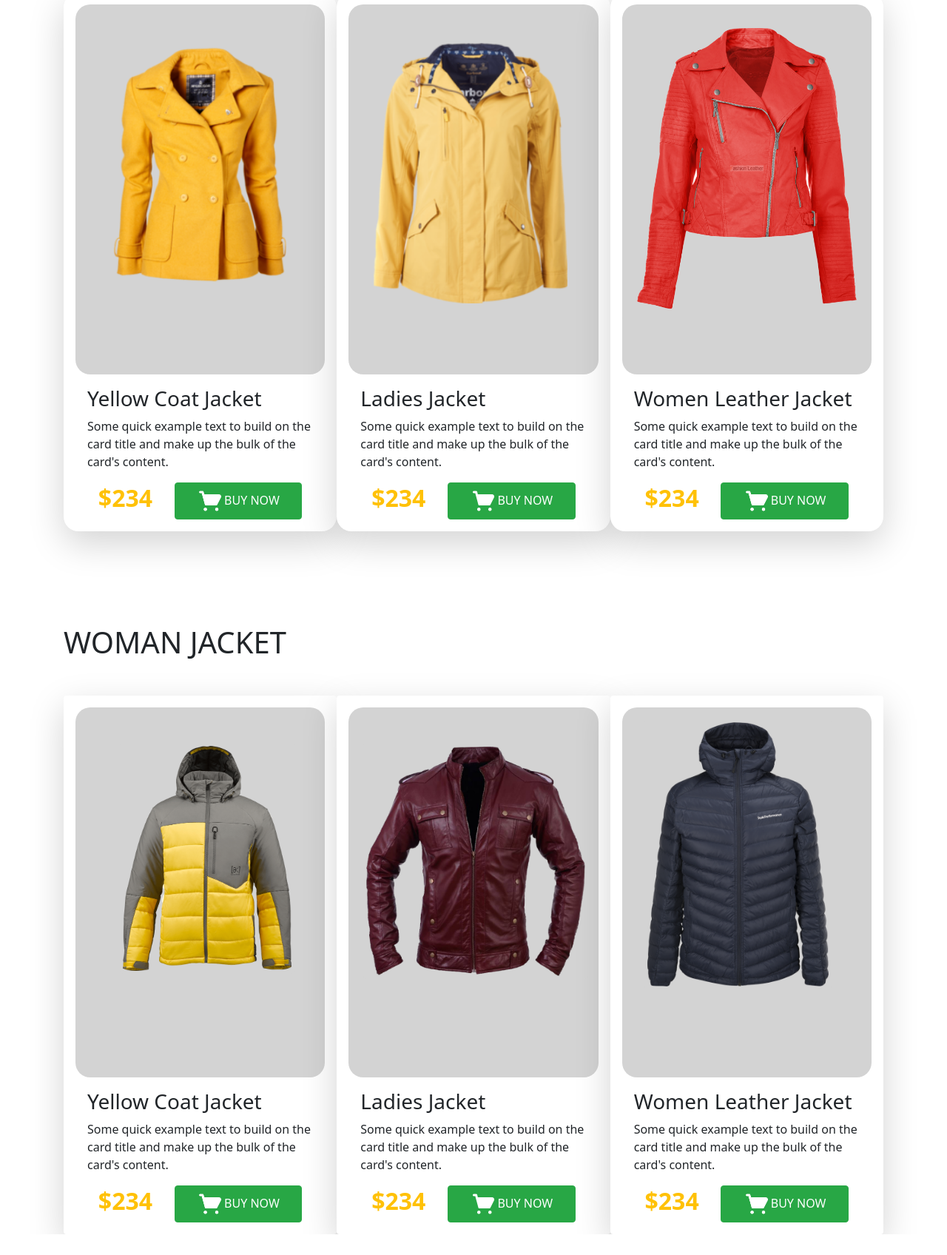
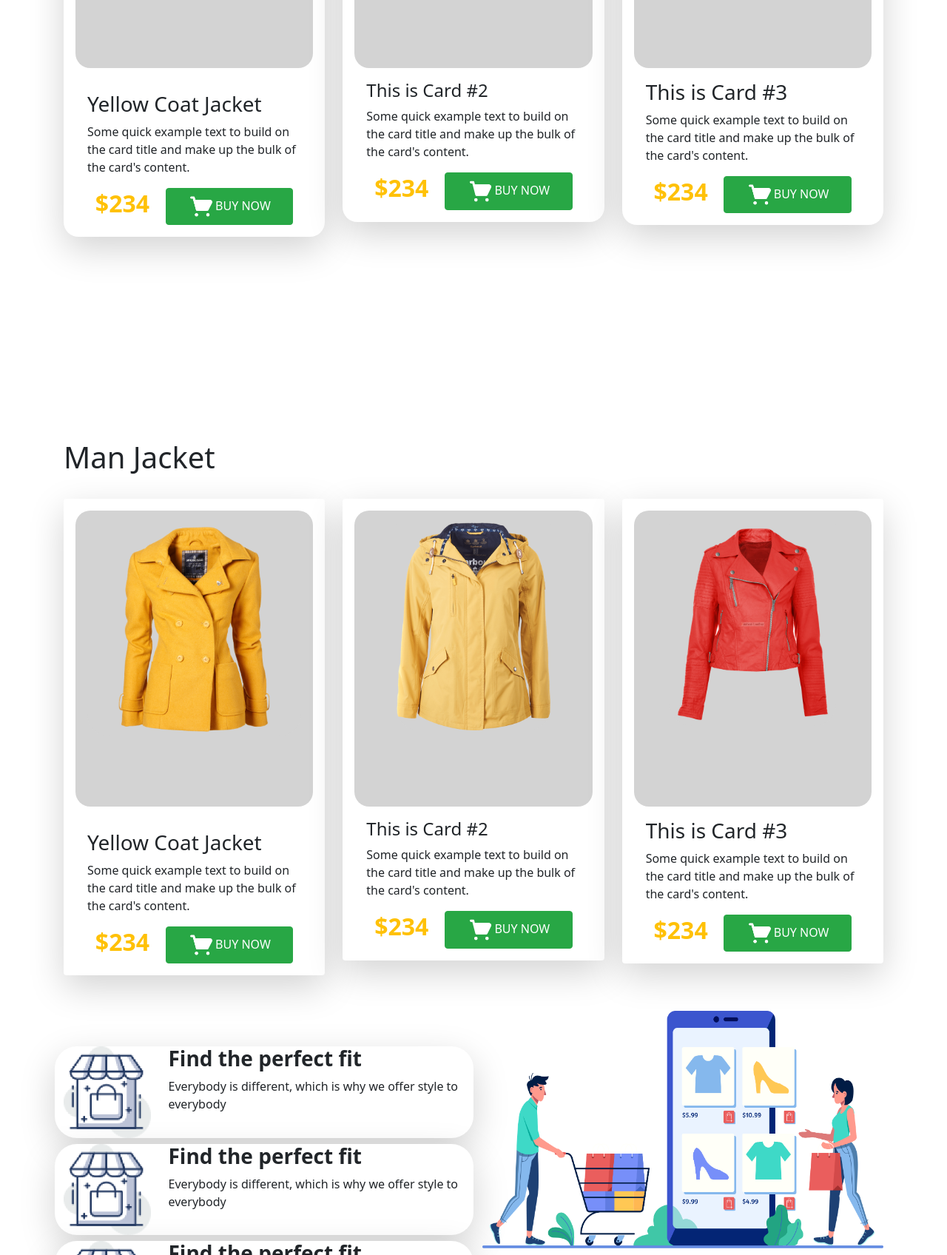
Before and after one commit to robinsrk/programming-hero-assignment-2, a plain HTML site: page index.html in a window 1280 px wide. Shown: the part 1104-2800 px from the top of the page at 74% size. Before the commit the page ends 2772 px from the top, so only its background shows below. Drawn offline with nearby package versions, Linux system fonts and the light colour scheme.

Commit message:
fixed responsive

```diff
--- a/index.html
+++ b/index.html
@@ -80,7 +80,7 @@
 							<button type="button" class="btn btn-success mt-5"><img class="w-25"
 									src="./Image/Logo/shopping-cart.png" alt=""> BUY NOW</button>
 						</div>
-						<div class="col-md-6 col-sm-12 back d-flex">
+						<div class="col-md-6 col-sm-12 back d-flex h-auto">
 							<img class="w-100 img-fluid" src="./Image/welcome.png" alt="">
 						</div>
 
@@ -89,18 +89,19 @@
 			</section>
 		</header>
 		<main>
-			<section class="women-jacket container">
-				<h1 class="mb-5">WOMAN JACKET</h1>
-				<div class="d-flex justify-content-between">
-					<div class="card item shadow-lg container" style="width: 25rem;">
-						<div class="mt-3 card-image">
-							<img src="./Image/seekpng1.png" class="card-img-top img-fluid img-thumbnail img-1 mt-5 mb-5"
-								alt="...">
+			<section class="container women-jacket mt-5">
+				<h1>Women Jacket</h1>
+				<div class="row mt-3 card-3">
+					<div class="col-md-12 col-lg-4 mt-3">
+						<div class="card card-inverse card-primary container shadow-lg item">
+							<div class="card-image mt-3">
+								<img class="card-img-top mt-3 h-auto img-1 img-fluid  mx-auto d-block"
+									src="./Image/SeekPng1.png" alt="Card image cap">
 							</div>
-						<div class="card-body">
+							<div class="card-body mt-3">
 								<h3 class="card-title">Yellow Coat Jacket</h3>
-							<p class="card-text">Some quick example text to build on the card title and make up the bulk
-								of the card's content.</p>
+								<p class="card-text">Some quick example text to build on the card title and make up the
+									bulk of the card's content.</p>
 								<div class="d-flex justify-content-around align-items-center">
 									<h2 class="text-warning font-weight-bold">$234</h2>
 									<a href="#" class="btn btn-success"><img class="w-25"
@@ -108,50 +109,18 @@
 								</div>
 							</div>
 						</div>
-					<div class="card item shadow-lg container d-flex" style="width: 25rem;">
+					</div>
+
+					<div class="col-md-12 col-lg-4 mt-3">
+						<div class="card card-inverse card-primary container shadow-lg item">
 							<div class="card-image mt-3">
-							<img src="./Image/pngitem.png"
-								class="card-img-top img-thumbnail img-fluid border-white img-2 mt-5 mb-5" alt="...">
+								<img class="card-img-top mt-3 img-2 img-fluid  mx-auto d-block"
+									src="./Image/PngItem_25973661.png" alt="Card image cap">
 							</div>
 							<div class="card-body">
-							<h3 class="card-title">Ladies Jacket</h3>
-							<p class="card-text">Some quick example text to build on the card title and make up the bulk
-								of the card's content.</p>
-							<div class="d-flex justify-content-around align-items-center">
-								<h2 class="text-warning font-weight-bold">$234</h2>
-								<a href="#" class="btn btn-success"><img class="w-25" src="./Image/Logo/shopping-cart.png" alt="">BUY NOW</a>
-							</div>
-						</div>
-					</div>
-					<div class="card item shadow-lg container" style="width: 25rem;">
-						<div class="card-image mt-3">
-							<img src="./Image/image15.png"
-								class="card-img-top img-fluid img-thumbnail border-white img-3 mt-3" alt="...">
-						</div>
-						<div class="card-body">
-							<h3 class="card-title">Women Leather Jacket</h3>
-							<p class="card-text">Some quick example text to build on the card title and make up the bulk
-								of the card's content.</p>
-							<div class="d-flex justify-content-around align-items-center">
-								<h2 class="text-warning font-weight-bold">$234</h2>
-								<a href="#" class="btn btn-success"><img class="w-25" src="./Image/Logo/shopping-cart.png" alt="">BUY NOW</a>
-							</div>
-						</div>
-					</div>
-				</div>
-			</section>
-			<section class="men-jacket container">
-				<h1 class="mb-5">WOMAN JACKET</h1>
-				<div class="d-flex justify-content-between">
-					<div class="card item shadow-lg container" style="width: 25rem;">
-						<div class="mt-3 card-image">
-							<img src="./Image/image11.png" class="card-img-top img-fluid img-thumbnail img-1 mt-5 mb-5"
-								alt="...">
-						</div>
-						<div class="card-body">
-							<h3 class="card-title">Yellow Coat Jacket</h3>
-							<p class="card-text">Some quick example text to build on the card title and make up the bulk
-								of the card's content.</p>
+								<h4 class="card-title">This is Card #2</h4>
+								<p class="card-text">Some quick example text to build on the card title and make up the
+									bulk of the card's content.</p>
 								<div class="d-flex justify-content-around align-items-center">
 									<h2 class="text-warning font-weight-bold">$234</h2>
 									<a href="#" class="btn btn-success"><img class="w-25"
@@ -159,33 +128,135 @@
 								</div>
 							</div>
 						</div>
-					<div class="card item shadow-lg container d-flex" style="width: 25rem;">
+					</div>
+
+
+					<div class="col-md-12 col-lg-4 mt-3">
+						<div class="card card-inverse card-success d-flex align-items-center item shadow-lg container">
 							<div class="card-image mt-3">
-							<img src="./Image/vippng1.png"
-								class="card-img-top img-thumbnail img-fluid img-2 mt-5 mb-5" alt="...">
+								<img class="card-img-top img-fluid  mx-auto d-block mt-3 img-3"
+									src="./Image/image15.png" alt="Card image cap">
 							</div>
 							<div class="card-body">
-							<h3 class="card-title">Ladies Jacket</h3>
-							<p class="card-text">Some quick example text to build on the card title and make up the bulk
-								of the card's content.</p>
+								<h3 class="card-title">This is Card #3</h3>
+								<p class="card-text">Some quick example text to build on the card title and make up the
+									bulk of the card's content.</p>
 								<div class="d-flex justify-content-around align-items-center">
 									<h2 class="text-warning font-weight-bold">$234</h2>
-								<a href="#" class="btn btn-success"><img class="w-25" src="./Image/Logo/shopping-cart.png" alt="">BUY NOW</a>
+									<a href="#" class="btn btn-success"><img class="w-25"
+											src="./Image/Logo/shopping-cart.png" alt="">BUY NOW</a>
 								</div>
 							</div>
 						</div>
-					<div class="card item shadow-lg container" style="width: 25rem;">
+					</div>
+
+				</div>
+
+			</section>
+			<section class="container men-jacket mt-5">
+				<h1>Man Jacket</h1>
+				<div class="row mt-3 card-3">
+					<div class="col-md-12 col-lg-4 mt-3">
+						<div class="card card-inverse container shadow-lg item">
 							<div class="card-image mt-3">
-							<img src="./Image/toppng1.png"
-								class="card-img-top img-fluid img-thumbnail w-75 men-img-3 mt-3" alt="...">
+								<img class="card-img-top mt-3 h-auto img-1 img-fluid  mx-auto d-block"
+									src="./Image/SeekPng1.png" alt="Card image cap">
+							</div>
+							<div class="card-body mt-3">
+								<h3 class="card-title">Yellow Coat Jacket</h3>
+								<p class="card-text">Some quick example text to build on the card title and make up the
+									bulk of the card's content.</p>
+								<div class="d-flex justify-content-around align-items-center">
+									<h2 class="text-warning font-weight-bold">$234</h2>
+									<a href="#" class="btn btn-success"><img class="w-25"
+											src="./Image/Logo/shopping-cart.png" alt="">BUY NOW</a>
+								</div>
+							</div>
+						</div>
+					</div>
+
+					<div class="col-md-12 col-lg-4 mt-3">
+						<div class="card card-inverse card-primary container shadow-lg item">
+							<div class="card-image mt-3">
+								<img class="card-img-top mt-3 img-2 img-fluid  mx-auto d-block"
+									src="./Image/PngItem_25973661.png" alt="Card image cap">
 							</div>
 							<div class="card-body">
-							<h3 class="card-title">Women Leather Jacket</h3>
-							<p class="card-text">Some quick example text to build on the card title and make up the bulk
-								of the card's content.</p>
+								<h4 class="card-title">This is Card #2</h4>
+								<p class="card-text">Some quick example text to build on the card title and make up the
+									bulk of the card's content.</p>
 								<div class="d-flex justify-content-around align-items-center">
 									<h2 class="text-warning font-weight-bold">$234</h2>
-								<a href="#" class="btn btn-success"><img class="w-25" src="./Image/Logo/shopping-cart.png" alt="">BUY NOW</a>
+									<a href="#" class="btn btn-success"><img class="w-25"
+											src="./Image/Logo/shopping-cart.png" alt="">BUY NOW</a>
+								</div>
+							</div>
+						</div>
+					</div>
+
+
+					<div class="col-md-12 col-lg-4 mt-3">
+						<div class="card card-inverse card-success d-flex align-items-center item shadow-lg container">
+							<div class="card-image mt-3">
+								<img class="card-img-top img-fluid  mx-auto d-block mt-3 img-3"
+									src="./Image/image15.png" alt="Card image cap">
+							</div>
+							<div class="card-body">
+								<h3 class="card-title">This is Card #3</h3>
+								<p class="card-text">Some quick example text to build on the card title and make up the
+									bulk of the card's content.</p>
+								<div class="d-flex justify-content-around align-items-center">
+									<h2 class="text-warning font-weight-bold">$234</h2>
+									<a href="#" class="btn btn-success"><img class="w-25"
+											src="./Image/Logo/shopping-cart.png" alt="">BUY NOW</a>
+								</div>
+							</div>
+						</div>
+					</div>
+
+				</div>
+
+			</section>
+			<section class="about">
+				<div class="container">
+					<div class="row d-flex flex-sm-row-reverse mt-5">
+
+						<div class="col-sm">
+							<img class=" img-fluid w-100" src="./Image/Logo/XMLID.png" alt="">
+						</div>
+						<div class="col-sm-12 col-lg-6 mt-5">
+							<div class="row d-flex bg-white shadow-lg column">
+								<!-- <p><img style="border: 0px;" class="img-fluid img-thumbnail" src="./Image/Logo/image12.png" alt="">
+								<h1 style="block">Find the perfect fit</h1></p> -->
+								<div class="col-3">
+									<img class="img-fluid " src="./Image/Logo/image12.png" alt="">
+								</div>
+								<div class="col-9">
+									<h3 class="font-weight-bold">Find the perfect fit</h3>
+									<p>Everybody is different, which is why we offer style to everybody</p>
+								</div>
+							</div>
+							<div class="row d-flex bg-white shadow-lg column mt-2">
+								<!-- <p><img style="border: 0px;" class="img-fluid img-thumbnail" src="./Image/Logo/image12.png" alt="">
+															<h1 style="block">Find the perfect fit</h1></p> -->
+								<div class="col-3">
+									<img class="img-fluid " src="./Image/Logo/image12.png" alt="">
+								</div>
+								<div class="col-9">
+									<h3 class="font-weight-bold">Find the perfect fit</h3>
+									<p>Everybody is different, which is why we offer style to everybody</p>
+								</div>
+							</div>
+							<div class="row d-flex bg-white shadow-lg column mt-2">
+								<!-- <p><img style="border: 0px;" class="img-fluid img-thumbnail" src="./Image/Logo/image12.png" alt="">
+								<h1 style="block">Find the perfect fit</h1></p> -->
+								<div class="col-3">
+									<img class="img-fluid " src="./Image/Logo/image12.png" alt="">
+								</div>
+								<div class="col-9">
+									<h3 class="font-weight-bold">Find the perfect fit</h3>
+									<p>Everybody is different, which is why we offer style to everybody</p>
+								</div>
 							</div>
 						</div>
 					</div>
--- a/style.css
+++ b/style.css
@@ -1,26 +1,26 @@
 nav-bar {
-	background-color: #FFFBF0 !important;
+	background-color: #fffbf0 !important;
 	font-family: roboto !important;
 }
 .back-yellow {
-	background-color: #FFFBF0;
+	background-color: #fffbf0;
 }
 .yellow {
-	color: #FABE4C;
+	color: #fabe4c;
 }
 .welcome h1 {
 	font-family: lobster !important;
 }
-.welcome .gap{
+.welcome .gap {
 	margin-top: 100px;
 }
-header {
-	height:950px;
-}
-.women-jacket{
+/* header {
 	height: 950px;
-}
-.women-jacket .card{
+} */
+/* .women-jacket {
+	height: 950px;
+} */
+.women-jacket .card {
 	/* background-color: grey !important; */
 	border-radius: 20px;
 }
@@ -28,22 +28,53 @@ header {
 	background-color: grey !important;
 	border:0px;
 } */
-.img-1, .img-2, .img-3{
+.img-1,
+.img-2,
+.img-3 {
 	background-color: lightgrey !important;
 	border: 0px !important;
+	border-radius: 30px;
 }
-.women-jacket .img-2{
-	width: 80% !important;
-	margin-left: 30px;
+.img-1{
+	width: 90% !important;
 }
-.men-jacket .img-1,.ment-jacket .img-3 {
+.img-2 {
+	width: 65% !important;
+}
+.img-3 {
+	width: 70% !important;
+}
+
+.men-jacket .img-1,
+.ment-jacket .img-3 {
 	width: 70%;
 	margin-left: 60px;
 }
- .card-image {
-	background-color: lightgrey;
-	border-radius: 20px;
-	height: 500px;
+@media (min-width: 920px) {
+	.card-image {
+		background-color: lightgrey;
+		border-radius: 20px;
+		height: 400px;
+	}
+	.women-jacket {
+		height: 950px;
+	}
+}
+@media (max-width: 400px) {
+	.card-imge {
+		height: 600px;
+		background-color: lightgrey;
+		border-radius: 20px;
+	}
+	.card-3{
+		margin-bottom: 300px;
+	}
+	header{
+		/* height: 1400px; */
+	}
+	.women-jacket{
+		/* height: 1400px; */
+	}
 }
 .item {
 	border: 0px !important;
@@ -57,3 +88,13 @@ header {
 	background-color: lightgrey !important;
 	border: 0px !important;
 }
+.column {
+	border-radius: 30px;
+}
+.about img{
+	border: 0px;
+	width: 120px;
+}
+.about {
+	height: 950px;
+}
```
Lines whose indentation alone changed are shown as unchanged.
